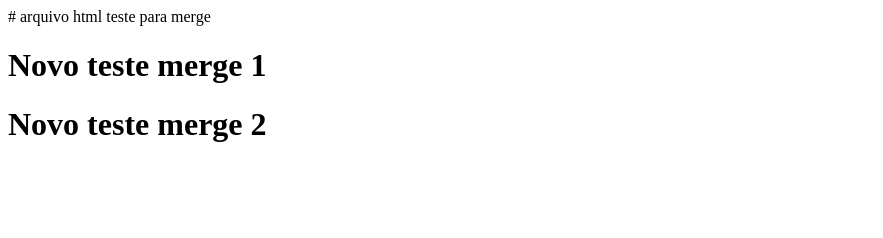
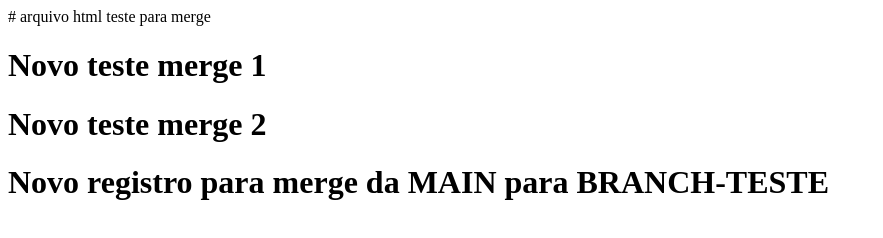
Before and after one commit to MarioAlvesQA/aula-cinco-git, a plain HTML site: page index-teste.html in a window 1280 px wide. Shown: the whole page, without its empty margins (0-883 px from the left). Drawn offline with Linux system fonts and the light colour scheme.

Commit message:
commit para merge MAIN >> BRANCH-TESTE

```diff
--- a/index-teste.html
+++ b/index-teste.html
@@ -9,5 +9,6 @@
 <body>
     <h1>Novo teste merge 1</h1>
     <h1>Novo teste merge 2</h1>
+    <h1> Novo registro para merge da MAIN para BRANCH-TESTE </h1>
 </body>
 </html>
```
